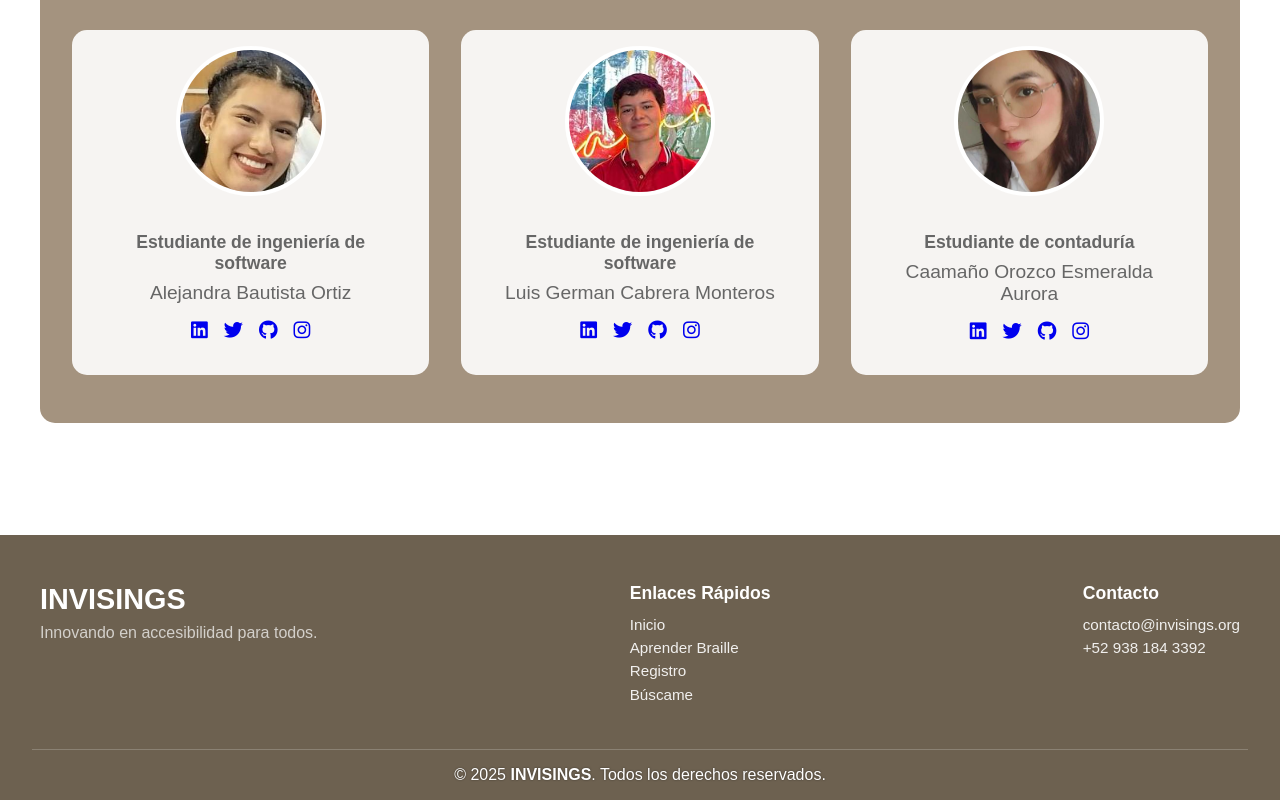
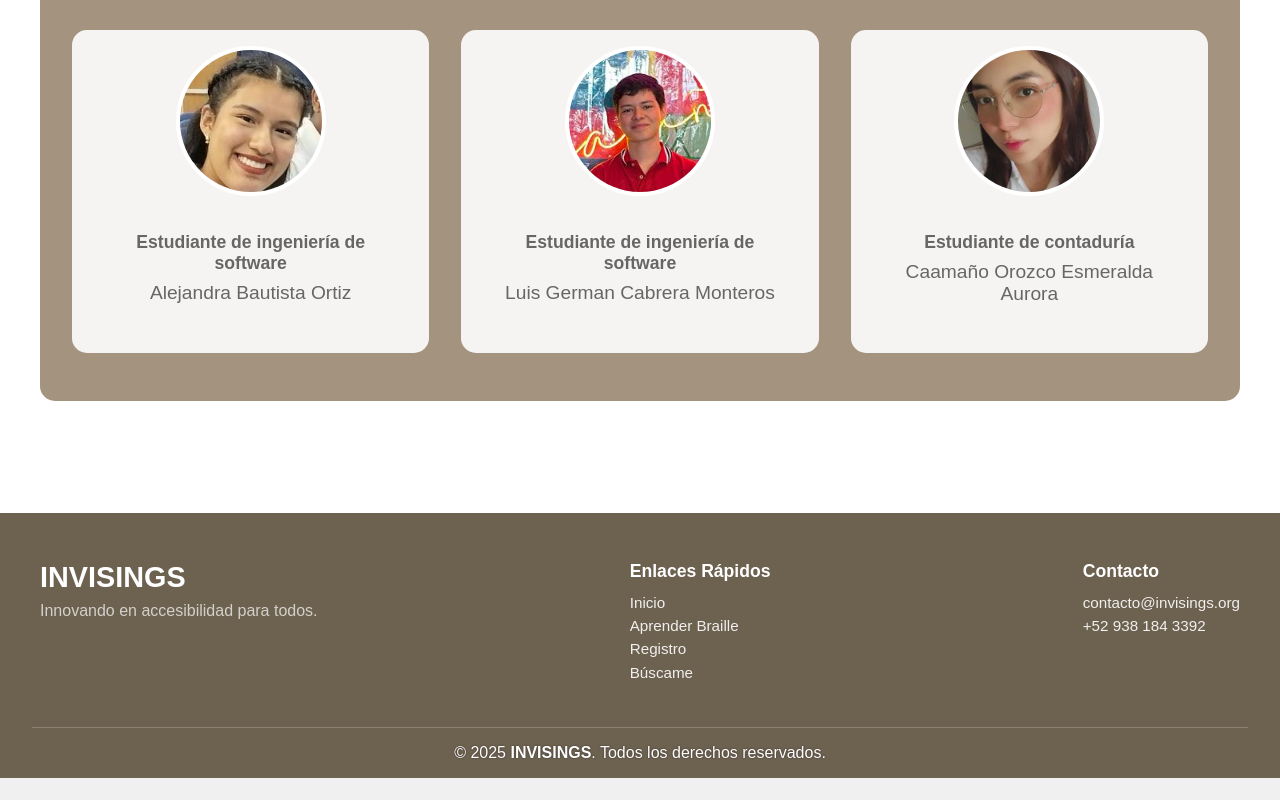
Before and after one commit to cabrademontes27/PaginaINFO, a Vue app: page / in a window 1280 px wide. Shown: the part 2963-3763 px from the top of the page. After the commit the page ends 3741 px from the top, so only its background shows below. Built offline with nearby package versions, Linux system fonts and the light colour scheme.

Commit message:
fix some issues

```diff
--- a/src/components/TeamSection.vue
+++ b/src/components/TeamSection.vue
@@ -19,10 +19,18 @@
           <p class="member-role">{{ member.role }}</p>
           <p class="member-name">{{ member.name }}</p>
           <div class="member-social">
-            <a href="#" aria-label="LinkedIn"><i class="fab fa-linkedin"></i></a>
-            <a href="#" aria-label="Twitter"><i class="fab fa-twitter"></i></a>
-            <a href="#" aria-label="GitHub"><i class="fab fa-github"></i></a>
-            <a href="#" aria-label="Instagram"><i class="fab fa-instagram"></i></a>
+            <a :href="member.social?.linkedin" target="_blank" aria-label="LinkedIn" v-if="member.social?.linkedin">
+            <i class="fab fa-linkedin"></i>
+          </a>
+          <a :href="member.social?.twitter" target="_blank" aria-label="Twitter" v-if="member.social?.twitter">
+            <i class="fab fa-twitter"></i>
+          </a>
+          <a :href="member.social?.github" target="_blank" aria-label="GitHub" v-if="member.social?.github">
+            <i class="fab fa-github"></i>
+          </a>
+          <a :href="member.social?.instagram" target="_blank" aria-label="Instagram" v-if="member.social?.instagram">
+            <i class="fab fa-instagram"></i>
+          </a>
           </div>
         </div>
       </div>
```
